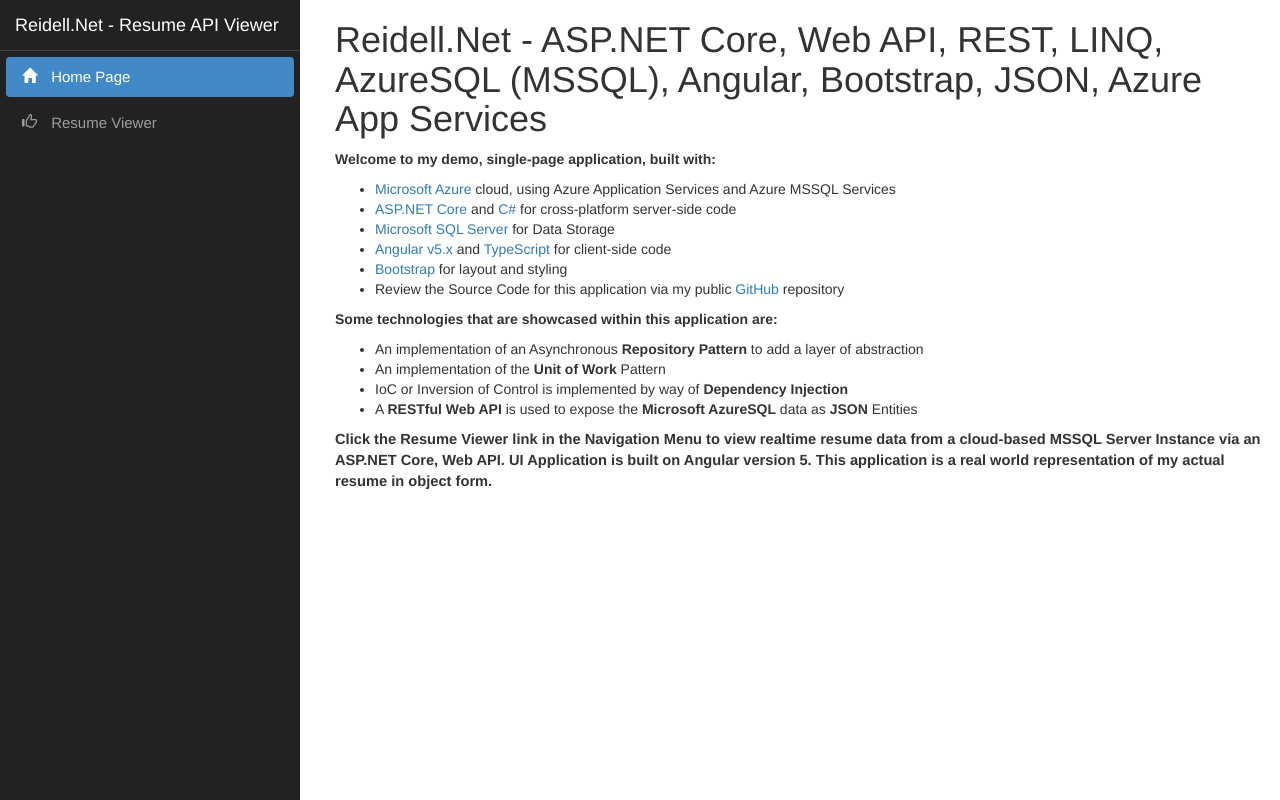
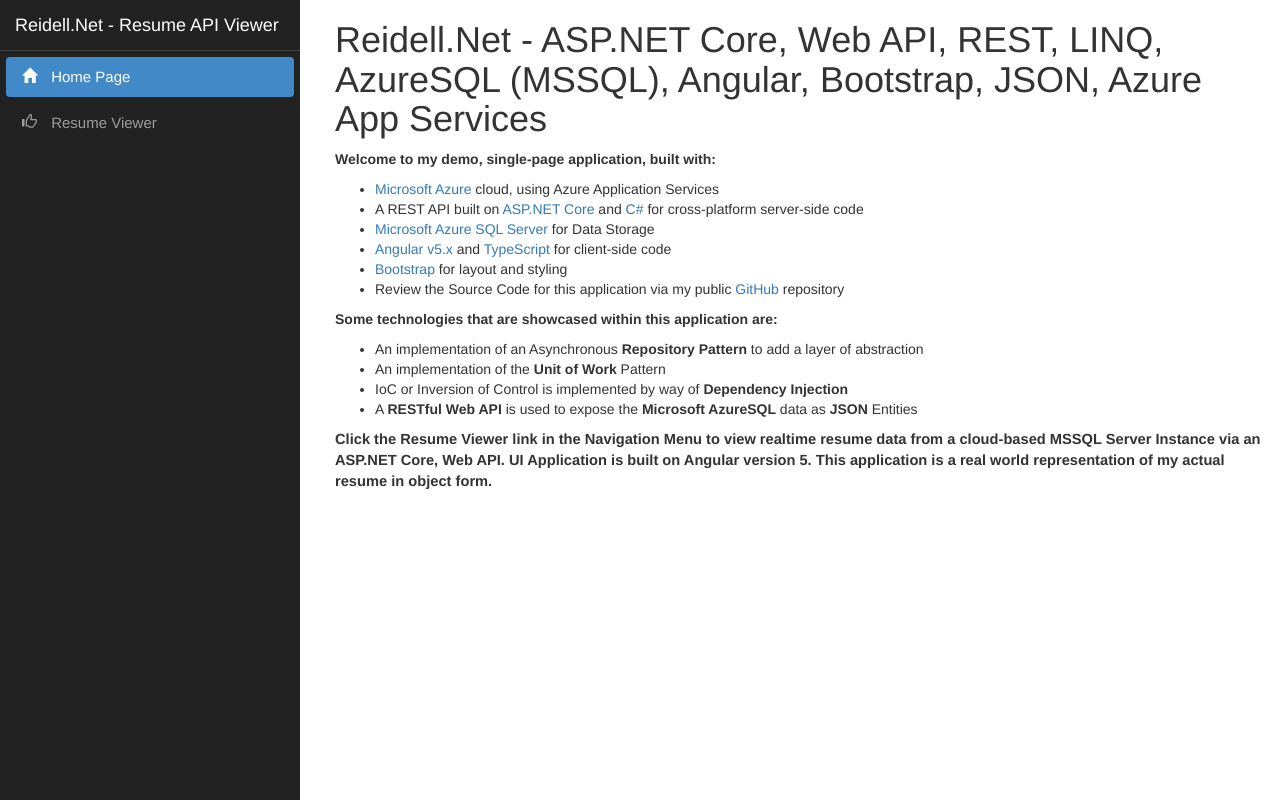
Before and after one commit to jreidell/ResumeApi, an Angular app in the folder RdlWebUI/ClientApp/: page / in a window 1280 px wide. Built offline with nearby package versions, Linux system fonts and the light colour scheme.

Commit message:
more text

```diff
--- a/RdlWebUI/ClientApp/src/app/home/home.component.html
+++ b/RdlWebUI/ClientApp/src/app/home/home.component.html
@@ -1,9 +1,9 @@
 <h1>Reidell.Net - ASP.NET Core, Web API, REST, LINQ, AzureSQL (MSSQL), Angular, Bootstrap, JSON, Azure App Services</h1>
 <p style="font-weight: bold;">Welcome to my demo, single-page application, built with:</p>
 <ul>
-  <li><a href='https://azure.microsoft.com/en-us/'>Microsoft Azure</a> cloud, using Azure Application Services and Azure MSSQL Services</li>
-  <li><a href='https://get.asp.net/'>ASP.NET Core</a> and <a href='https://msdn.microsoft.com/en-us/library/67ef8sbd.aspx'>C#</a> for cross-platform server-side code</li>
-  <li><a href="https://azure.microsoft.com/en-us/services/sql-database/">Microsoft SQL Server</a> for Data Storage</li>
+  <li><a href='https://azure.microsoft.com/en-us/'>Microsoft Azure</a> cloud, using Azure Application Services</li>
+  <li>A REST API built on <a href='https://get.asp.net/'>ASP.NET Core</a> and <a href='https://msdn.microsoft.com/en-us/library/67ef8sbd.aspx'>C#</a> for cross-platform server-side code</li>
+  <li><a href="https://azure.microsoft.com/en-us/services/sql-database/">Microsoft Azure SQL Server</a> for Data Storage</li>
   <li><a href='https://angular.io/'>Angular v5.x</a> and <a href='http://www.typescriptlang.org/'>TypeScript</a> for client-side code</li>
   <li><a href='http://getbootstrap.com/'>Bootstrap</a> for layout and styling</li>
   <li>Review the Source Code for this application via my public <a href='https://github.com/jreidell/ResumeApi'>GitHub</a> repository</li>
```
